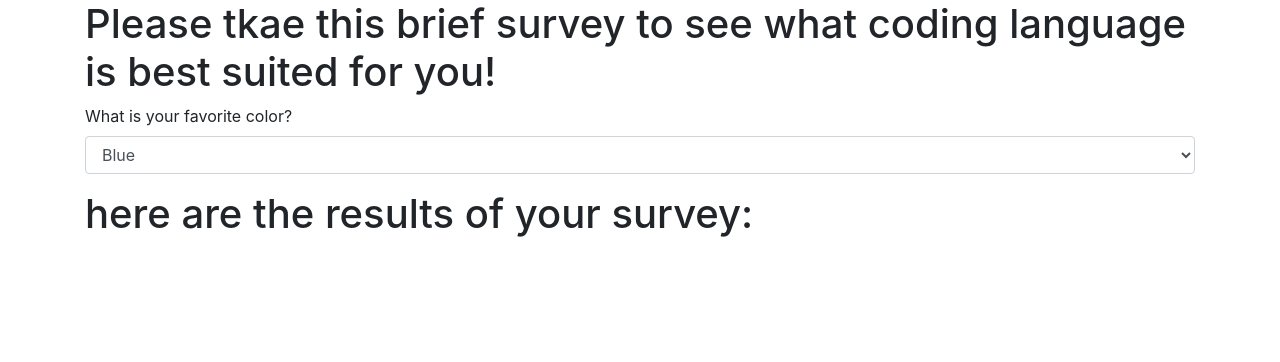
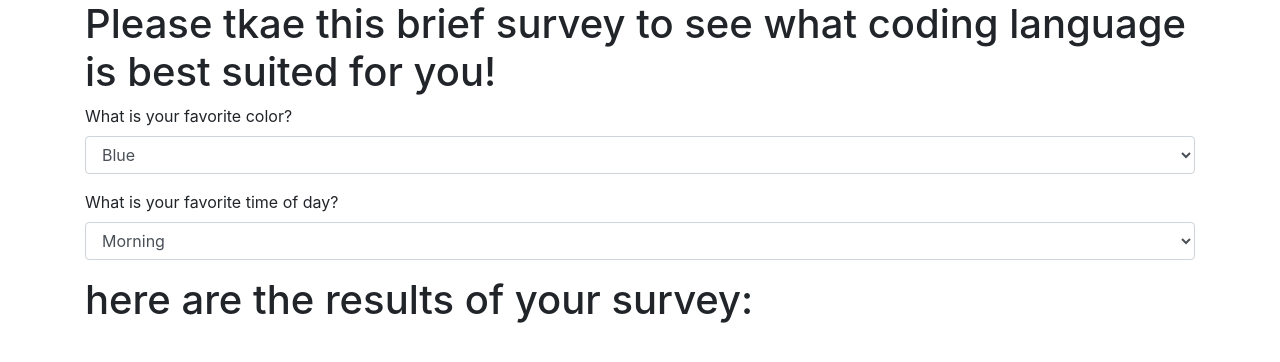
Before and after one commit to duncan19/project-2-, a plain HTML site: page index.html in a window 1280 px wide. Drawn offline with Linux system fonts and the light colour scheme.

Commit message:
add second part to the form

```diff
--- a/index.html
+++ b/index.html
@@ -13,6 +13,7 @@
       <form id="code-Form">
 
       </form>
+      <!-- form section 1 -->
       <div class="form-group">
         <label for="color">What is your favorite color?</label>
         <select class="form-control" id="color">
@@ -22,6 +23,17 @@
           <option value="4">Other</option>
         </select>
       </div>
+      <!-- form section 2 -->
+      <div class="form-group">
+        <label for="time">What is your favorite time of day?</label>
+        <select class="form-control" id="time">
+          <option value="1">Morning</option>
+          <option value="2">Noon</option>
+          <option value="3">Evening</option>
+          <option value="4">Night</option>
+        </select>
+      </div>
+
       <div class="results">
         <h1>here are the results of your survey: </h1>
         <div class="language1">
```
